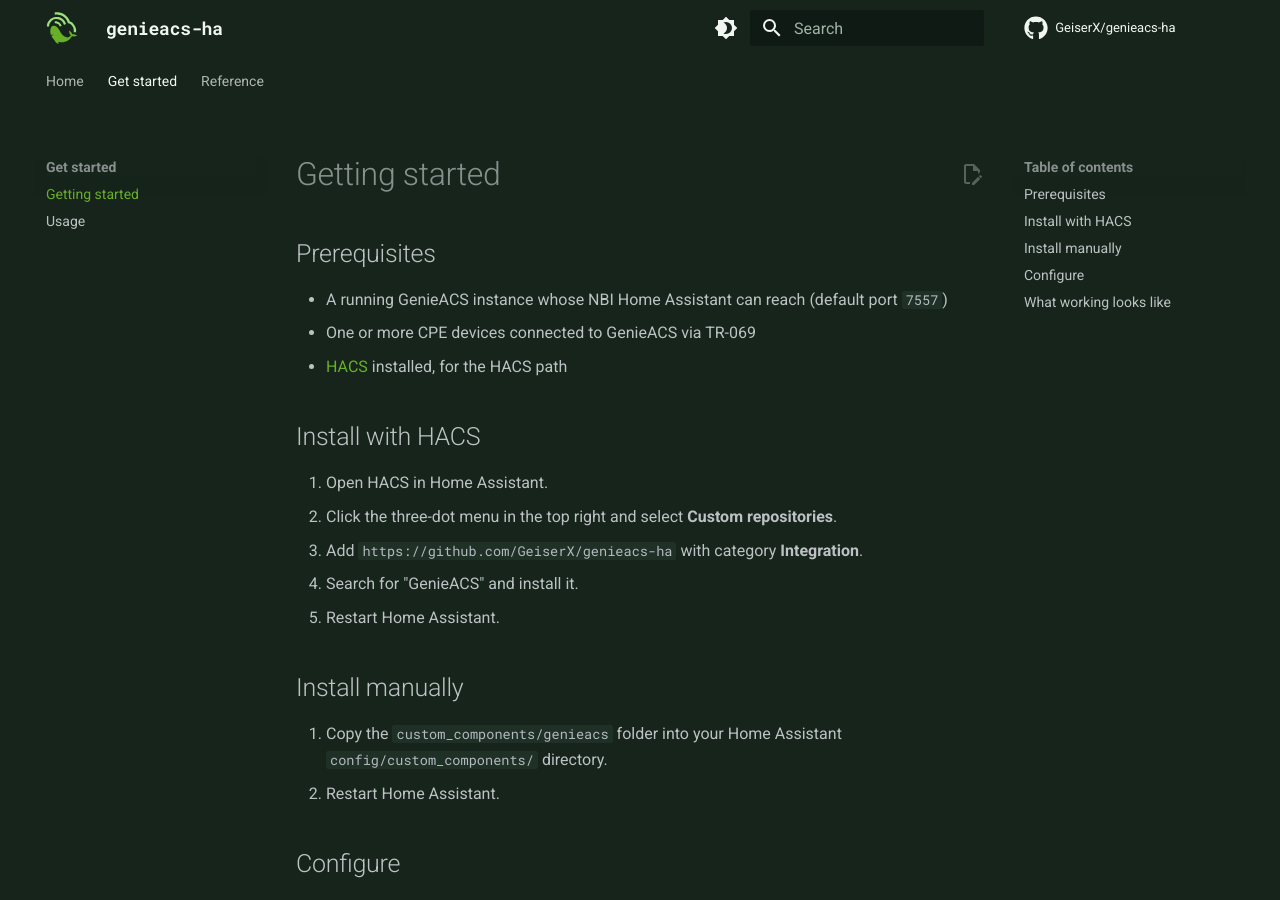
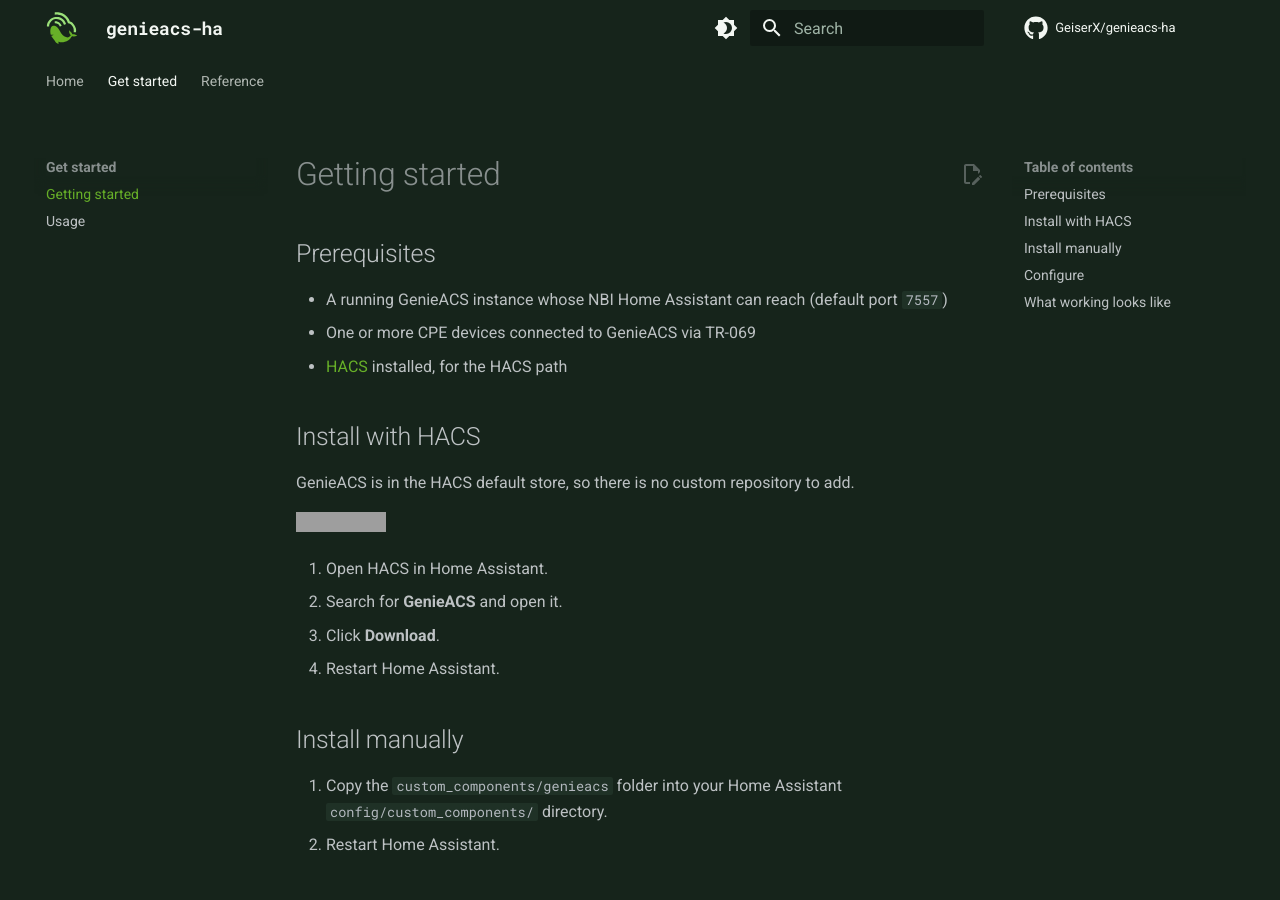
Before and after one commit to GeiserX/genieacs-ha, an MkDocs documentation site: the page built from docs/getting-started.md, in a window 1280 px wide and 900 px high. Built offline with MkDocs 1.6.1 and Material for MkDocs 9.7.7, drawn with Linux system fonts in a browser that asks for light colours; comment, search, counter and statistics services are not loaded; grey boxes are pictures that could not be loaded.

Commit message:
docs: install from the HACS default store and point HA at the docs site (v1.0.2)
genieacs-ha has been in the HACS default store since 2026-05-21, but the README and the docs still told people to add it as a custom repository. Install steps now use the store search plus a My Home Assistant button, the badge says HACS Default, and the manifest's documentation link opens the docs site instead of the GitHub repo. Version bumped to 1.0.2 for the release.

```diff
--- a/docs/getting-started.md
+++ b/docs/getting-started.md
@@ -8,11 +8,14 @@
 
 ## Install with HACS
 
+GenieACS is in the HACS default store, so there is no custom repository to add.
+
+[![Open your Home Assistant instance and open a repository inside the Home Assistant Community Store.](https://my.home-assistant.io/badges/hacs_repository.svg)](https://my.home-assistant.io/redirect/hacs_repository/?owner=GeiserX&repository=genieacs-ha&category=integration)
+
 1. Open HACS in Home Assistant.
-2. Click the three-dot menu in the top right and select **Custom repositories**.
-3. Add `https://github.com/GeiserX/genieacs-ha` with category **Integration**.
-4. Search for "GenieACS" and install it.
-5. Restart Home Assistant.
+2. Search for **GenieACS** and open it.
+3. Click **Download**.
+4. Restart Home Assistant.
 
 ## Install manually
 
```
Also changed, not shown: CLAUDE.md (+2 -2 lines), README.md (+7 -5 lines), docs/development.md (+1 -1 lines), docs/index.md (+2 -2 lines), 1 other file.
